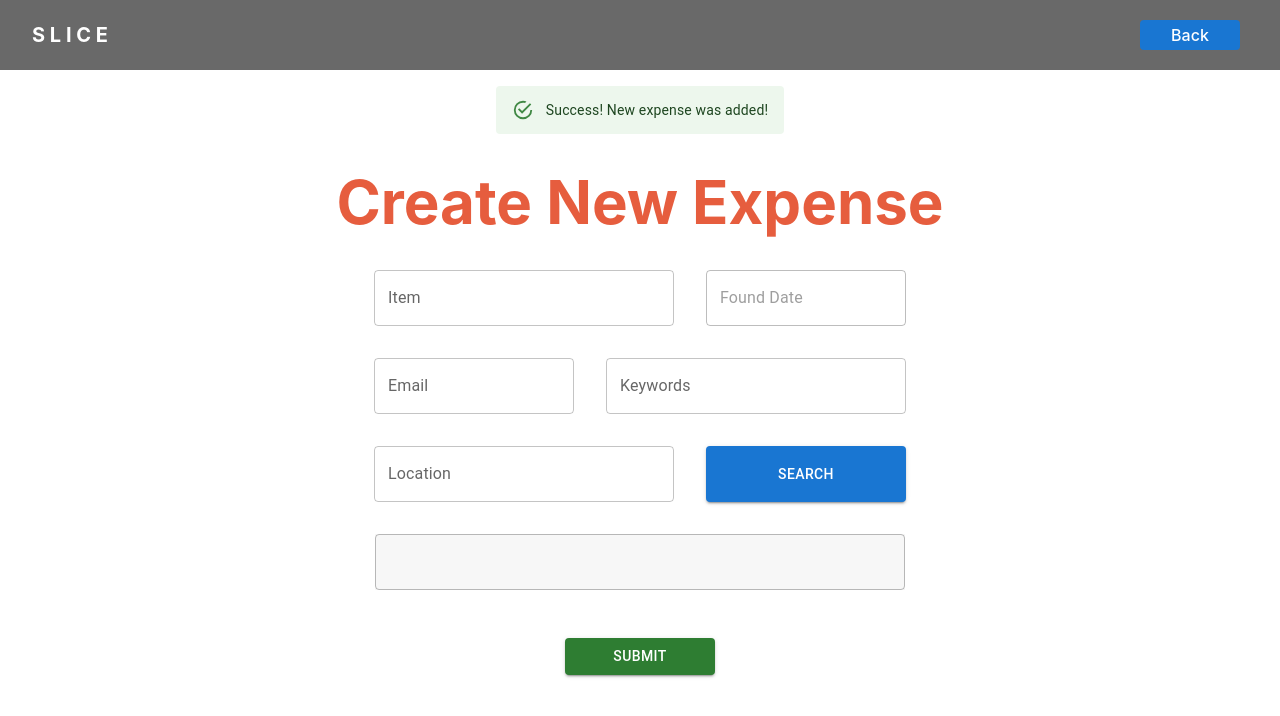
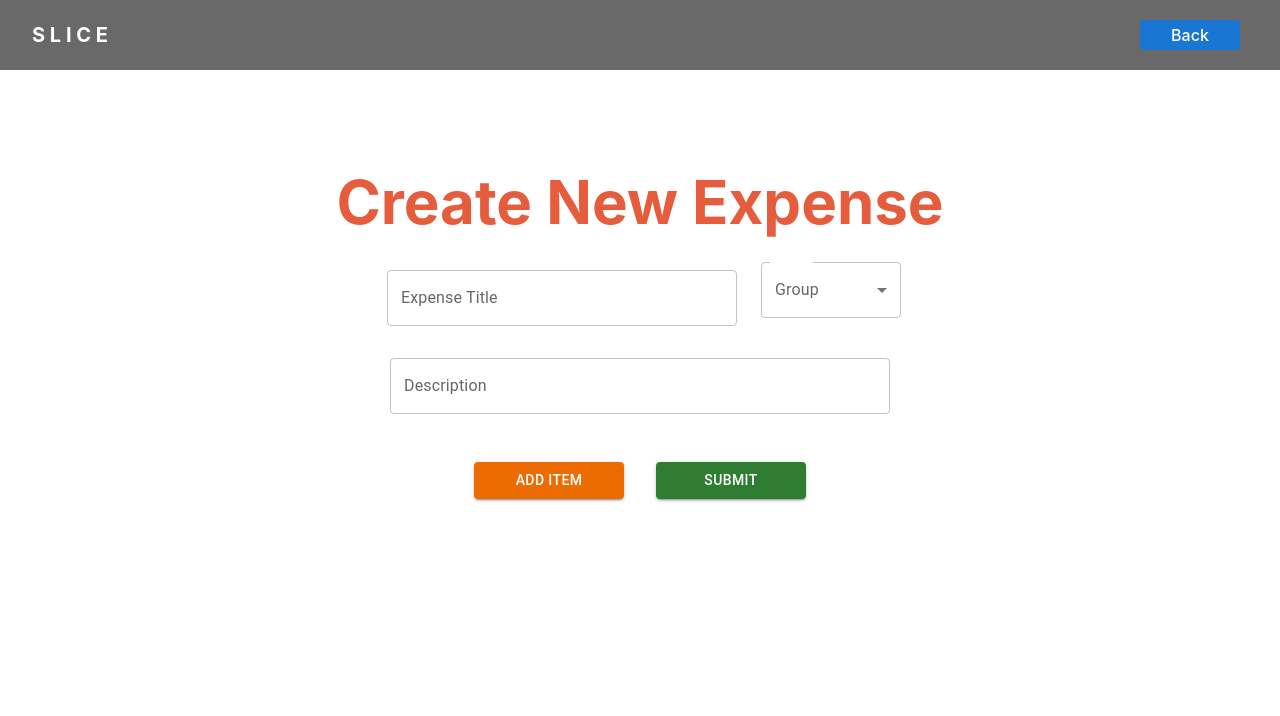
Before and after one commit to wsan3/WebHacks, a React (Create React App) app in the folder client/: page /addexpense in a window 1280 px wide. Shown: the top 716 px of the page. Built offline with nearby package versions, Linux system fonts and the light colour scheme.

Commit message:
expense fields

```diff
--- a/client/package.json
+++ b/client/package.json
@@ -9,6 +9,7 @@
     "@testing-library/jest-dom": "^5.16.2",
     "@testing-library/react": "^12.1.3",
     "@testing-library/user-event": "^13.5.0",
+    "firebase": "^9.6.7",
     "react": "^17.0.2",
     "react-dom": "^17.0.2",
     "react-router-dom": "^5.3.0",
--- a/client/src/components/NewExpense.js
+++ b/client/src/components/NewExpense.js
@@ -5,9 +5,93 @@ import { Link } from "react-router-dom";
 
 import Alert from '@mui/material/Alert';
 import Button from '@mui/material/Button';
+import InputLabel from '@mui/material/InputLabel';
+import MenuItem from '@mui/material/MenuItem';
+import FormControl from '@mui/material/FormControl';
+import Select from '@mui/material/Select';
+import FormHelperText from '@mui/material/FormHelperText';
+import { collection, where, query, getDoc, getDocs, doc, setDoc } from "firebase/firestore";
+import { db } from '../firebase';
 
 
 export default function NewExpense() {
+    const [group, setGroup] = React.useState('');
+    const [title, setTitle] = React.useState('');
+    const [description, setDescription] = React.useState('');
+    const [items, setItems] = React.useState([]);
+    const [prices, setPrices] = React.useState([]);
+    const [people, setPeople] = React.useState([]);
+    const [creator, setCreator] = React.useState('');
+    const [showSuccess, setShowSuccess] = React.useState(false);
+
+    const groups = [
+        "Utilities", "School", "Friends", "Couple", "Personal", "Other"
+    ]
+    const handleGroupChange = (event) => {
+        setGroup(event.target.value);
+    };
+    const handleTitle = (event) => {
+        setTitle(event.target.value);
+    };
+    const handleDescription = (event) => {
+        setDescription(event.target.value);
+    };
+    const addPrice = (event) => {
+        setPrices(oldArray => [...oldArray, event.target.value]);
+    };
+
+    const addPerson = (event) => {
+        setPrices(oldArray => [...oldArray, event.target.value]);
+    };
+    const addItemArr = (event) => {
+        setPrices(currArr => [...currArr, '']);
+        setItems(currArr => [...currArr, '']);
+        setPeople(currArr => [...currArr, '']);
+    };
+
+
+    const updateItem = (e, index) => {
+        let oldItemsCopy = items;
+        oldItemsCopy[index] = e.target.value;
+        setItems([...oldItemsCopy]);
+      };
+
+      const updateUser = (e, index) => {
+        let bruhh = people;
+        bruhh[index] = e.target.value;
+        setPeople([...bruhh]);
+      };
+
+      const updatePrice = (e, index) => {
+        let bruhh = prices;
+        bruhh[index] = e.target.value;
+        setPrices([...bruhh]);
+      };
+
+
+    const submitSuccess = () => {
+        setShowSuccess(true);
+        setTimeout(function () {
+            setShowSuccess(false);
+        }, 3000);
+    }
+
+    const submit = () => {
+        const usersRef = collection(db, "Expenses");
+        setDoc(doc(usersRef, new Date().getTime().toString()), {
+            title: title,
+            description: description,
+            items: items,
+            prices: prices,
+            people: people,
+            group: group,
+            createdBy: creator,
+            date: Date()
+        });
+        submitSuccess()
+    };
+
+
     return (
         <Box style={{
             height: '750px',
@@ -29,24 +113,51 @@ export default function NewExpense() {
             </Box>
             <Box sx={{ display: 'flex', bgcolor: '#ffffff', height: '700px', justifyContent: 'flex-start', alignItems: 'center', flexDirection: 'column' }}>
                 <Box sx={{ height: '80px', display: 'flex', justifyContent: 'center', alignItems: 'center' }}>
-                    {true ? <Alert severity="success">Success! New expense was added!</Alert> : null}
+                    {showSuccess ? <Alert severity="success">Success! New expense was added!</Alert> : null}
                 </Box>
                 <Box sx={{ fontSize: 60, padding: 2, fontWeight: 'bold', color: '#e65d3e' }}>Create New Expense</Box>
                 <Box sx={{ display: 'flex', flexDirection: 'row' }}>
-                    <TextField  sx={{ margin: 2, width: '300px' }} id="outlined-basic" label="Item" variant="outlined" />
-                    <TextField disabled v sx={{ margin: 2, width: '200px' }} id="outlined-basic" label="Found Date" variant="outlined" />
+                    <TextField sx={{ margin: 2, width: '350px' }} id="outlined-basic" label="Expense Title" variant="outlined" />
+                    {/* <TextField disabled v sx={{ margin: 2, width: '200px' }} id="outlined-basic" label={new Date().toLocaleString()} variant="outlined" /> */}
+
+                    <FormControl sx={{ m: 1, minWidth: 140 }}>
+                        <InputLabel>Group</InputLabel>
+
+                        <Select
+                            value={group}
+                            label="Group"
+                            onChange={handleGroupChange}
+                            displayEmpty
+                            inputProps={{ 'aria-label': 'Without label' }}
+                        >
+                            {groups.map((gr) => <MenuItem value={10}>{gr}</MenuItem>)}
+                        </Select>
+                    </FormControl>
                 </Box>
                 <Box sx={{ display: 'flex', flexDirection: 'row' }}>
-                    <TextField  sx={{ margin: 2, width: '200px' }} id="outlined-basic" label="Email" variant="outlined" />
-                    <TextField  sx={{ margin: 2, width: '300px' }} id="outlined-basic" label="Keywords" variant="outlined" />
+                    <TextField sx={{ margin: 2, width: '500px' }} value={description} onChange={setDescription} id="outlined-basic" label="Description" variant="outlined" />
                 </Box>
+                {items.map((item, idx) => {
+                    return (
+                        <Box sx={{ display: 'flex', flexDirection: 'row' }}>
+                            <TextField sx={{ margin: 2, width: '230px' }} value={items[idx]} onChange={e => updateItem(e, idx)} id="outlined-basic" label="Item" variant="outlined" />
+                            <TextField sx={{ margin: 2, width: '230px' }} value={people[idx]} onChange={f => updateUser(f, idx)} id="outlined-basic" label="Email or Phone Number" variant="outlined" />
+                            <TextField sx={{ margin: 2, width: '230px' }} value={prices[idx]} onChange={g => updatePrice(g, idx)} id="outlined-basic" label="Price" variant="outlined" />
+                            <Button variant="contained" sx={{ margin: 2, color: 'white', width: '100px' }}> Charge</Button>
+                        </Box>
+                    )
+
+                })}
+                {/* <Box sx={{ display: 'flex', flexDirection: 'row' }}>
+                    <TextField sx={{ margin: 2, width: '230px' }} id="outlined-basic" label="Email or Phone Number" variant="outlined" />
+                    <TextField sx={{ margin: 2, width: '100px' }} id="outlined-basic" label="Price" variant="outlined" />
+                    <Button variant="contained" sx={{ margin: 2, color: 'white', width: '100px' }}> Charge</Button>
+                </Box> */}
+                {/* <TextField disabled sx={{ margin: 2, width: '530px', background: '#f7f7f7' }} id="outlined-basic" label="" variant="outlined" /> */}
                 <Box sx={{ display: 'flex', flexDirection: 'row' }}>
-                    <TextField sx={{ margin: 2, width: '300px' }} id="outlined-basic" label="Location" variant="outlined" />
-                    <Button variant="contained" sx={{ margin: 2, color: 'white', width: '200px' }}> Search</Button>
+                    <Button variant="contained" color="warning" sx={{ margin: 2, marginTop: 4, color: 'white', width: '150px' }} onClick={addItemArr}>Add Item</Button>
+                    <Button variant="contained" color="success" sx={{ margin: 2, marginTop: 4, color: 'white', width: '150px' }} onClick={submit}>Submit</Button>
                 </Box>
-                <TextField disabled sx={{ margin: 2, width: '530px', background: '#f7f7f7' }} id="outlined-basic" label="" variant="outlined" />
-
-                <Button variant="contained" color="success" sx={{ margin: 2, marginTop: 4, color: 'white', width: '150px' }} >Submit</Button>
             </Box>
         </Box>
     );
--- /dev/null
+++ b/client/src/firebase.js
@@ -0,0 +1,15 @@
+import { initializeApp } from 'firebase/app';
+import { getFirestore } from 'firebase/firestore';
+
+
+const app = initializeApp({
+    apiKey: "AIzaSyDffuJ0i66b01Hd1vMWOE3VGnvG4Wh79Yc",
+    authDomain: "webhacks2022.firebaseapp.com",
+    projectId: "webhacks2022",
+    storageBucket: "webhacks2022.appspot.com",
+    messagingSenderId: "86207572324",
+    appId: "1:86207572324:web:0140de55d994295f9cf271",
+    measurementId: "G-JF95GQEPEE"
+});
+
+export const db = getFirestore(app);
```
Also changed, not shown: 1 other file (tests, documents, lock files or other folders).
